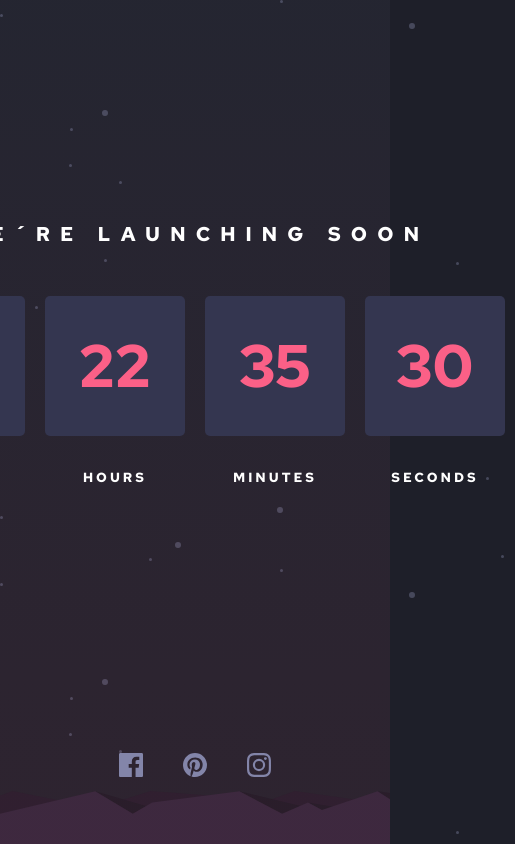
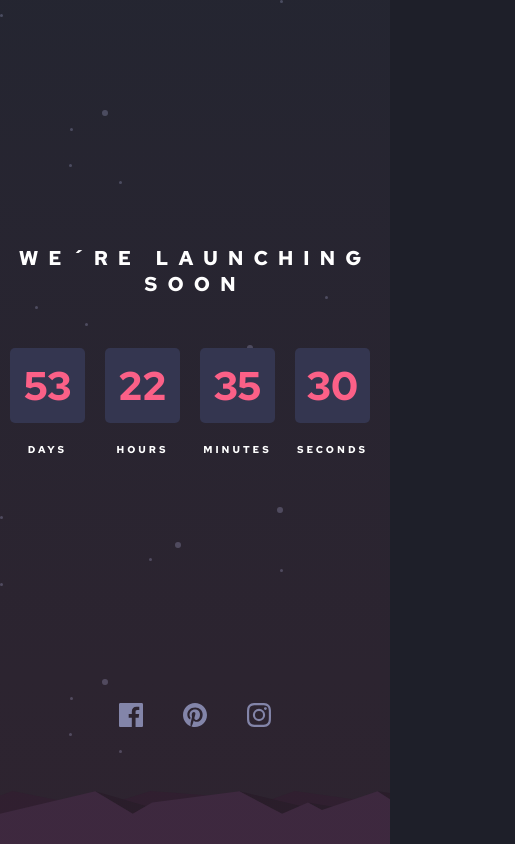
Before and after one commit to BrayanGarzon/CountdownTimer, a Vue app: page / in a window 390 px wide. Shown: the whole page, 515 px wide, since content can reach past the window. Built offline with nearby package versions, Linux system fonts and the light colour scheme.

Commit message:
edit responsive

```diff
--- a/src/assets/base.css
+++ b/src/assets/base.css
@@ -14,8 +14,8 @@
 
 
 
-body {
-  height: 100%;
+body,html {
+  height: 100vh;
   color: var(--color-text);
   margin: 0;
   background-color: var(--color-background);
--- a/src/components/HelloWorld.vue
+++ b/src/components/HelloWorld.vue
@@ -160,7 +160,10 @@ section .container .containerTimer .texto h2{
 .counter .containerCards .cardPadre h5{
   font-family: var(--font-famly);
   letter-spacing: 3px;
-  font-weight: 100;
+  font-weight: 700;
+  margin: 0;
+  padding: 0;
+  margin-top: 10px;
 }
 .card {
   width: 120px;
@@ -209,4 +212,33 @@ section .container .containerTimer .texto h2{
 .iconos img{
   margin: 20px;
 }
+
+
+/* CODE PANTALLAS PEQUEÑAS */
+@media (min-width: 375px) and (max-width: 470px){
+  section .container .containerTimer .texto{
+    display: flex;
+    justify-content: center;
+    align-items: flex-end;
+    width: 100%;
+
+  }
+  section .container .containerTimer .texto h2{
+    font-size: 20px;
+    text-align: center;
+  }
+  .card{
+    width: 55px;
+    height: 55px;
+    font-size: 40px;
+  }
+  .counter .containerCards .cardPadre h5{
+    font-size: 10px;
+  }
+
+  .counter{
+    height: 200px;
+  }
+
+}
 </style>
```
